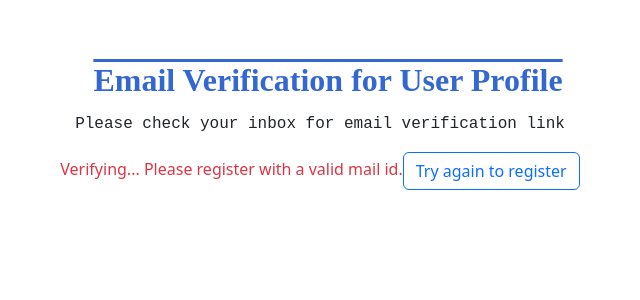
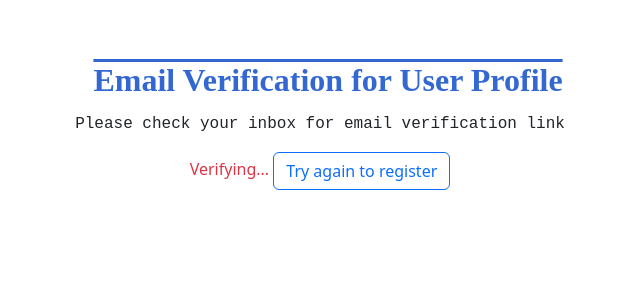
Before and after one commit to rupanjalisaha/blogger-management-system, a React (Create React App) app: page /verify in a window 1280 px wide. Shown: the top 300 px of the page, without its empty margins (320-960 px from the left). Built offline with nearby package versions, Linux system fonts and the light colour scheme.

Commit message:
UI changes

```diff
--- a/src/pages/VerifyEmailPage.js
+++ b/src/pages/VerifyEmailPage.js
@@ -59,7 +59,7 @@ export default function VerifyEmailPage() {
       <p style={{fontFamily:"monospace", fontSize:"16px"}}> Please check your inbox for email verification link</p>
       {status === "loading" && <p>Verifying...</p>}
       {status === "success" && <p className="text-success">{message} Please proceed to login.<Link className="btn btn-outline-primary" to="/login">Login</Link></p>}
-      {status === "error" && <p className="text-danger">{message} Please register with a valid mail id.<Link className="btn btn-outline-primary" to="/">Try again to register</Link></p>}
+      {status !== "success" && <p className="text-danger">{message} <Link className="btn btn-outline-primary" to="/">Try again to register</Link></p>}
     </div>
     </div>
   );
```
